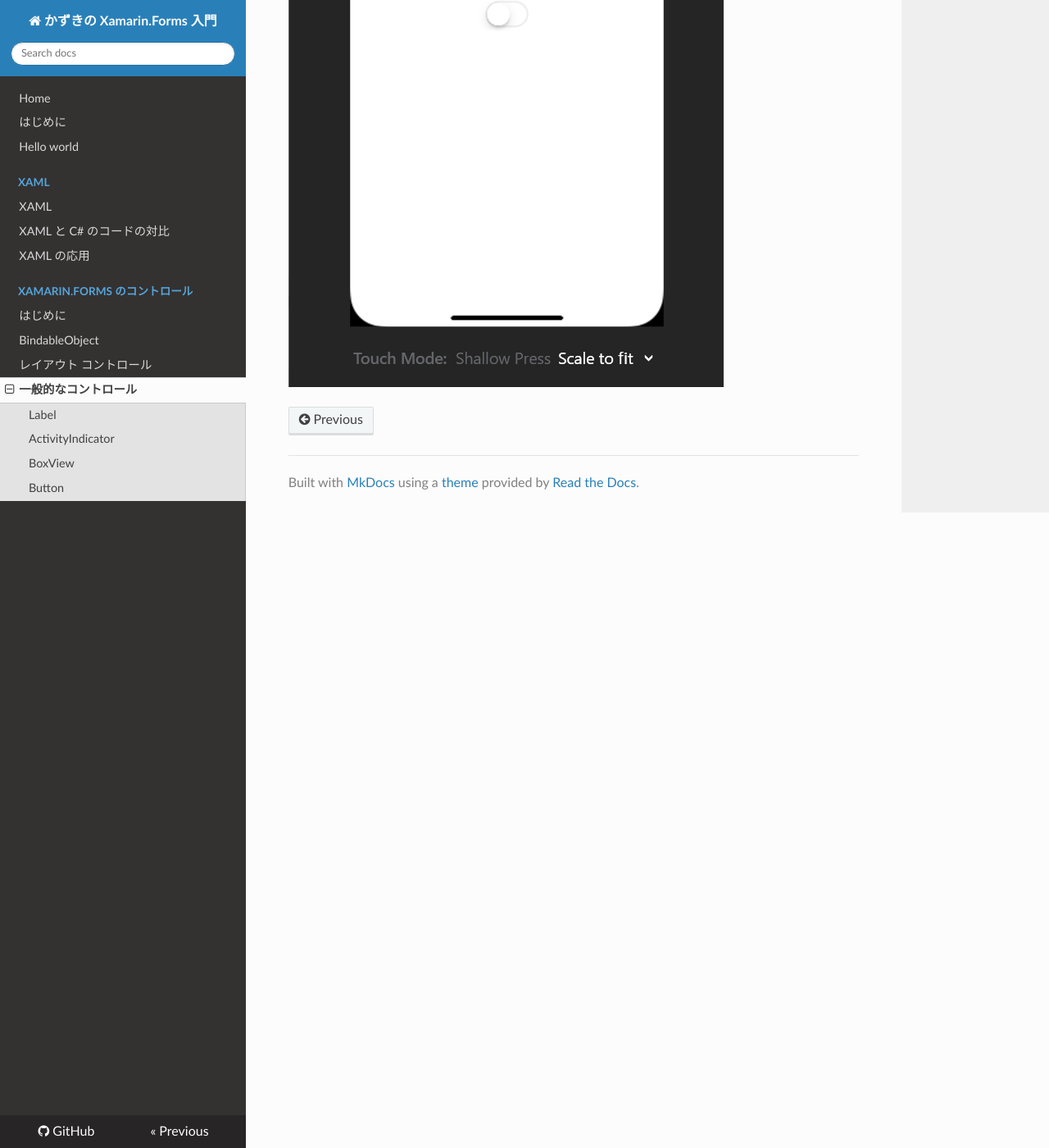
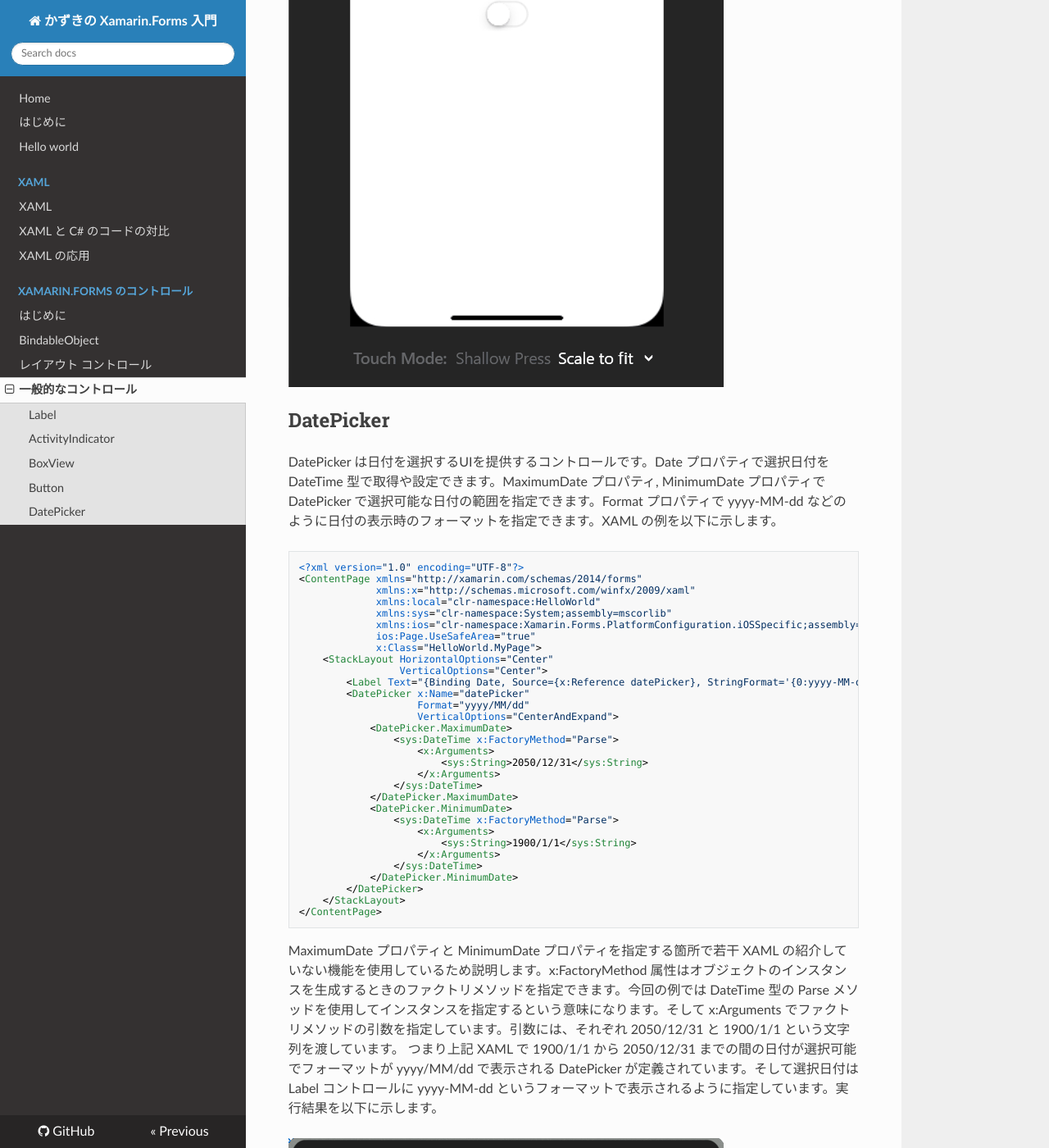
Before and after one commit to runceel/xfedu, an MkDocs documentation site: the page built from docs/04.controls/common-controls.md, in a window 1280 px wide and 1400 px high, scrolled down 35250 px. Shown: the whole window at 82% size. Built offline with MkDocs 1.6.1, drawn with Linux system fonts in a browser that asks for light colours; nearby versions of some CDN libraries; old or Windows-style settings are respelled for this version of MkDocs.

Commit message:
datepicker

````diff
--- a/docs/04.controls/common-controls.md
+++ b/docs/04.controls/common-controls.md
@@ -501,3 +501,48 @@ NowCommand = new Command(
 ![Android Button Command](images/android-button-commandparameter.gif)
 
 ![iOS Button Command](images/ios-button-commandparameter.gif)
+
+## DatePicker
+
+DatePicker は日付を選択するUIを提供するコントロールです。Date プロパティで選択日付を DateTime 型で取得や設定できます。MaximumDate プロパティ, MinimumDate プロパティで DatePicker で選択可能な日付の範囲を指定できます。Format プロパティで yyyy-MM-dd などのように日付の表示時のフォーマットを指定できます。XAML の例を以下に示します。
+
+```xml
+<?xml version="1.0" encoding="UTF-8"?>
+<ContentPage xmlns="http://xamarin.com/schemas/2014/forms"
+             xmlns:x="http://schemas.microsoft.com/winfx/2009/xaml"
+             xmlns:local="clr-namespace:HelloWorld"
+             xmlns:sys="clr-namespace:System;assembly=mscorlib"
+             xmlns:ios="clr-namespace:Xamarin.Forms.PlatformConfiguration.iOSSpecific;assembly=Xamarin.Forms.Core"
+             ios:Page.UseSafeArea="true"
+             x:Class="HelloWorld.MyPage">
+    <StackLayout HorizontalOptions="Center"
+                 VerticalOptions="Center">
+        <Label Text="{Binding Date, Source={x:Reference datePicker}, StringFormat='{0:yyyy-MM-dd}'}" />
+        <DatePicker x:Name="datePicker"
+                    Format="yyyy/MM/dd"
+                    VerticalOptions="CenterAndExpand">
+            <DatePicker.MaximumDate>
+                <sys:DateTime x:FactoryMethod="Parse">
+                    <x:Arguments>
+                        <sys:String>2050/12/31</sys:String>
+                    </x:Arguments>
+                </sys:DateTime>
+            </DatePicker.MaximumDate>
+            <DatePicker.MinimumDate>
+                <sys:DateTime x:FactoryMethod="Parse">
+                    <x:Arguments>
+                        <sys:String>1900/1/1</sys:String>
+                    </x:Arguments>
+                </sys:DateTime>
+            </DatePicker.MinimumDate>
+        </DatePicker>
+    </StackLayout>
+</ContentPage>
+```
+
+MaximumDate プロパティと MinimumDate プロパティを指定する箇所で若干 XAML の紹介していない機能を使用しているため説明します。x:FactoryMethod 属性はオブジェクトのインスタンスを生成するときのファクトリメソッドを指定できます。今回の例では DateTime 型の Parse メソッドを使用してインスタンスを指定するという意味になります。そして x:Arguments でファクトリメソッドの引数を指定しています。引数には、それぞれ 2050/12/31 と 1900/1/1 という文字列を渡しています。
+つまり上記 XAML で 1900/1/1 から 2050/12/31 までの間の日付が選択可能でフォーマットが yyyy/MM/dd で表示される DatePicker が定義されています。そして選択日付は Label コントロールに yyyy-MM-dd というフォーマットで表示されるように指定しています。実行結果を以下に示します。
+
+![Android DatePicker](images/android-datepicker.gif)
+
+![iOS DatePicker](images/ios-datepicker.gif)
````
Also changed, not shown: docs/04.controls/images/android-datepicker.gif (added), docs/04.controls/images/ios-datepicker.gif (added), 1 other file.
